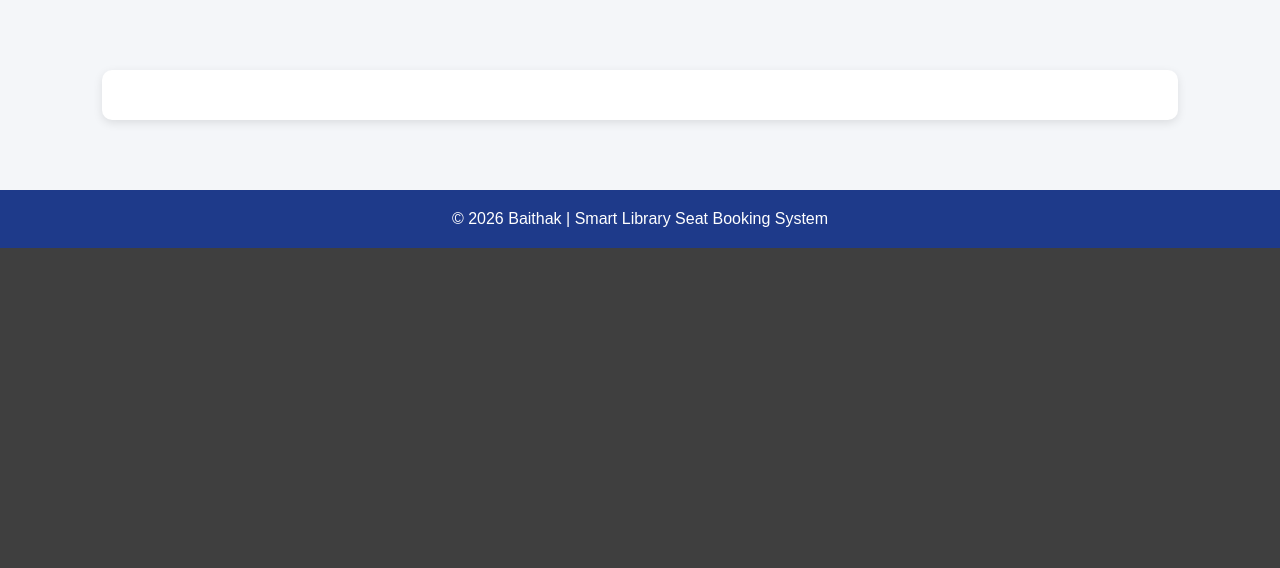
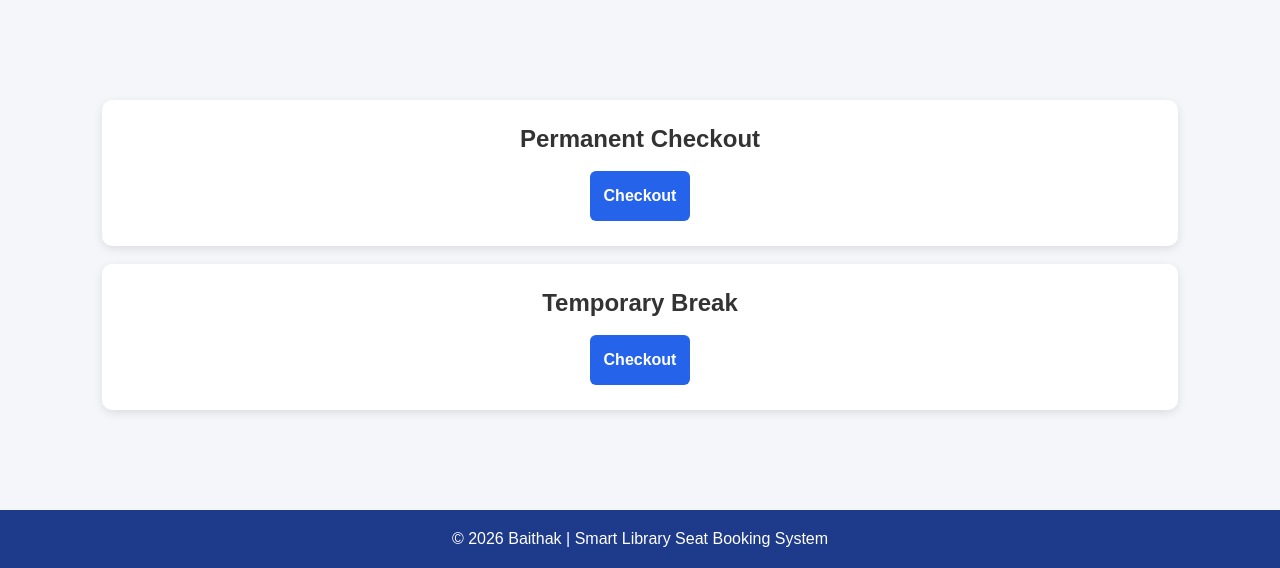
Before and after one commit to mansimar159/Baithak, a Django app: page /break/ in a window 1280 px wide. Shown: the part 742-1310 px from the top of the page. Before the commit the page ends 990 px from the top, so only its background shows below. Run offline with Django 5.2, Linux system fonts and the light colour scheme.

Commit message:
Permanent Checkout

```diff
--- a/library/templates/library/break.html
+++ b/library/templates/library/break.html
@@ -37,8 +37,15 @@
     </section>
 
     <section>
+        <div class="button-container">
         <div class="card">
-
+            <h2>Permanent Checkout</h2><br>
+            <button class="seat-select1" onclick="permanentCheckout()">Checkout</button>
+        </div><br>
+        <div class="card">
+            <h2>Temporary Break</h2><br>
+            <button class="seat-select1">Checkout</button>
+        </div>
         </div>
     </section>
 
@@ -47,4 +54,26 @@
     </footer>
 
 </body>
+
+<script>
+    function permanentCheckout(){
+
+    let savedSeat =
+        localStorage.getItem("reservedSeat");
+
+    if(!savedSeat){
+
+        alert("No active reservation.");
+        return;
+    }
+
+    localStorage.removeItem("reservedSeat");
+    localStorage.removeItem("reservationStart");
+
+    alert("Checked Out Successfully!");
+
+    window.location.href = "/index";
+}
+</script>
+
 </html>
--- a/library/templates/library/index.html
+++ b/library/templates/library/index.html
@@ -140,14 +140,14 @@
         <p>Check in to confirm your presence in the library.</p>
     </div>
 
-    <a href="#" class="card-link">
+    <a href="{% url 'break' %}" class="card-link">
     <div class="card">
         <h3>☕ Temporary Break</h3><br>
         <p>Hold your seat while stepping away for a short break.</p>
     </div>
     </a>
 
-    <a href="#" class="card-link">
+    <a href="{% url 'break' %}" class="card-link">
     <div class="card">
         <h3>✅ Permanent Check-Out</h3>
         <p>Release your seat when you finish studying.</p>
```
